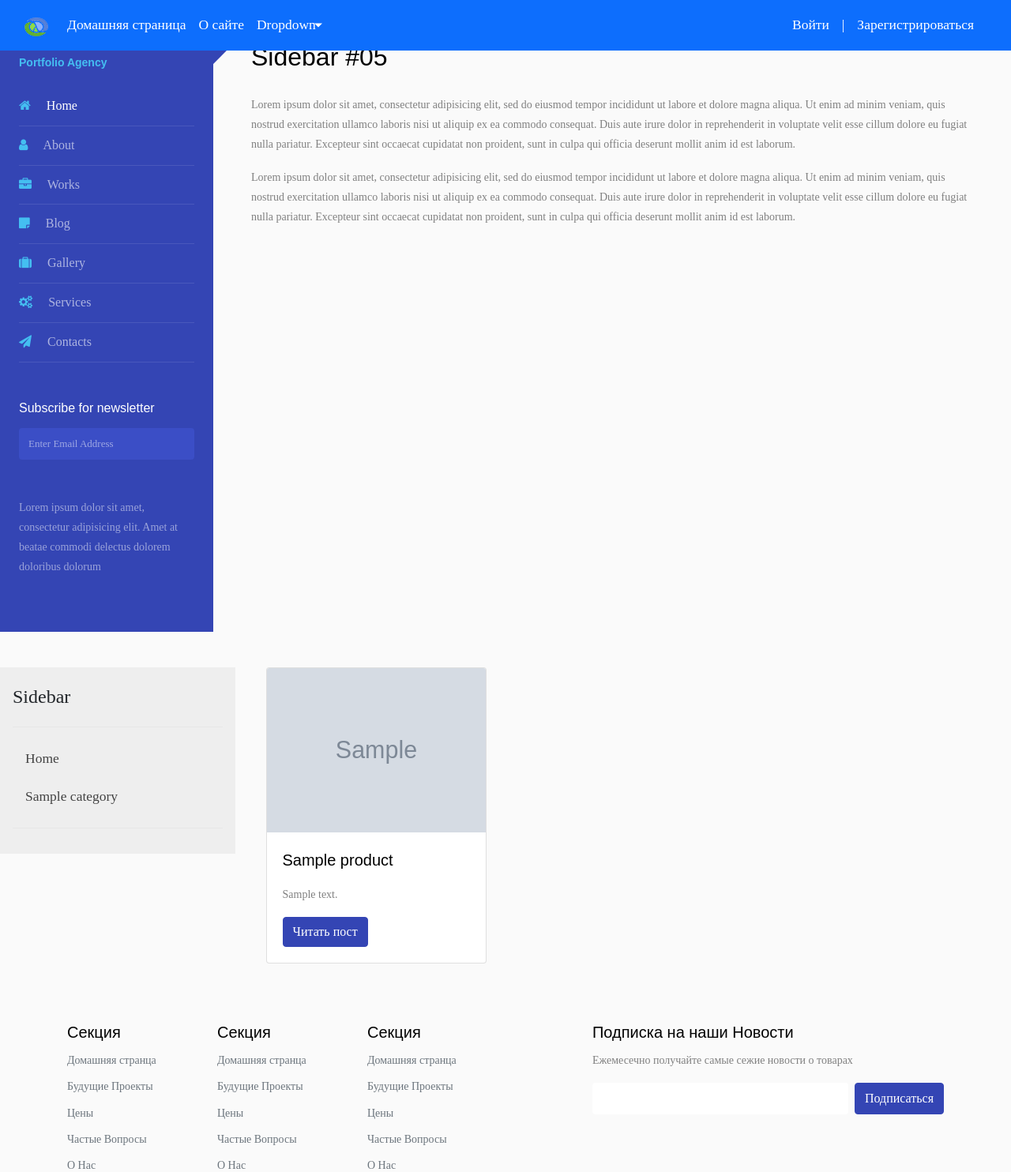
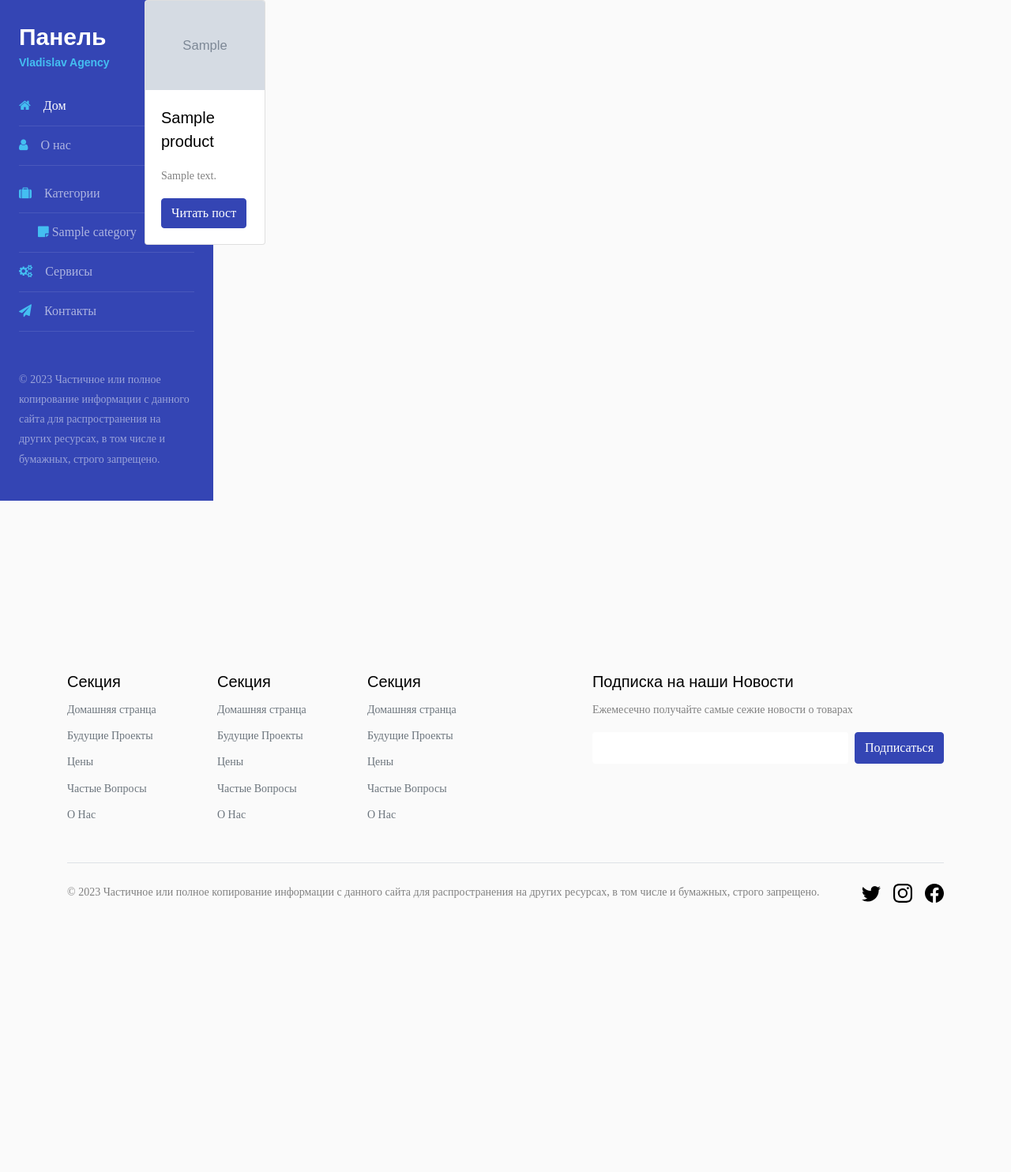
Before and after one commit to EgorKondratyev/site-shop-training, a Django app: page / in a window 1280 px wide. Shown: the top 1484 px of the page at 79% size. After the commit the page ends 1143 px from the top, so only its background shows below. Run offline with Django 4.2, Linux system fonts and the light colour scheme; tables that the repository leaves empty hold one stand-in row (values such as "Sample post"); grey boxes marked "Sample" are stand-in pictures; some libraries are stand-ins or nearby versions.

```diff
--- a/shop/home/templates/home/base.html
+++ b/shop/home/templates/home/base.html
@@ -25,75 +25,6 @@
 
 </head>
 <body>
-
-
-<div class="wrapper d-flex align-items-stretch">
-    <nav id="sidebar">
-        <div class="custom-menu">
-            <button type="button" id="sidebarCollapse" class="btn btn-primary">
-                <i class="fa fa-bars"></i>
-                <span class="sr-only">Toggle Menu</span>
-            </button>
-        </div>
-        <div class="p-4">
-            <h1><a href="index.html" class="logo">Portfolic <span>Portfolio Agency</span></a></h1>
-            <ul class="list-unstyled components mb-5">
-                <li class="active">
-                    <a href="#"><span class="fa fa-home mr-3"></span> Home</a>
-                </li>
-                <li>
-                    <a href="#"><span class="fa fa-user mr-3"></span> About</a>
-                </li>
-                <li>
-                    <a href="#"><span class="fa fa-briefcase mr-3"></span> Works</a>
-                </li>
-                <li>
-                    <a href="#"><span class="fa fa-sticky-note mr-3"></span> Blog</a>
-                </li>
-                <li>
-                    <a href="#"><span class="fa fa-suitcase mr-3"></span> Gallery</a>
-                </li>
-                <li>
-                    <a href="#"><span class="fa fa-cogs mr-3"></span> Services</a>
-                </li>
-                <li>
-                    <a href="#"><span class="fa fa-paper-plane mr-3"></span> Contacts</a>
-                </li>
-            </ul>
-
-            <div class="mb-5">
-                <h3 class="h6 mb-3">Subscribe for newsletter</h3>
-                <form action="#" class="subscribe-form">
-                    <div class="form-group d-flex">
-                        <div class="icon"><span class="icon-paper-plane"></span></div>
-                        <input type="text" class="form-control" placeholder="Enter Email Address">
-                    </div>
-                </form>
-            </div>
-
-            <div class="footer">
-                <p>Lorem ipsum dolor sit amet, consectetur adipisicing elit. Amet at beatae commodi delectus dolorem
-                    doloribus dolorum</p>
-            </div>
-
-        </div>
-    </nav>
-
-    <!-- Page Content  -->
-    <div id="content" class="p-4 p-md-5 pt-5">
-        <h2 class="mb-4">Sidebar #05</h2>
-        <p>Lorem ipsum dolor sit amet, consectetur adipisicing elit, sed do eiusmod tempor incididunt ut labore et
-            dolore magna aliqua. Ut enim ad minim veniam, quis nostrud exercitation ullamco laboris nisi ut aliquip ex
-            ea commodo consequat. Duis aute irure dolor in reprehenderit in voluptate velit esse cillum dolore eu fugiat
-            nulla pariatur. Excepteur sint occaecat cupidatat non proident, sunt in culpa qui officia deserunt mollit
-            anim id est laborum.</p>
-        <p>Lorem ipsum dolor sit amet, consectetur adipisicing elit, sed do eiusmod tempor incididunt ut labore et
-            dolore magna aliqua. Ut enim ad minim veniam, quis nostrud exercitation ullamco laboris nisi ut aliquip ex
-            ea commodo consequat. Duis aute irure dolor in reprehenderit in voluptate velit esse cillum dolore eu fugiat
-            nulla pariatur. Excepteur sint occaecat cupidatat non proident, sunt in culpa qui officia deserunt mollit
-            anim id est laborum.</p>
-    </div>
-</div>
 
 
 <!-- Preloader -->
@@ -127,7 +58,7 @@
 
 
 <!-- Header -->
-<header>
+<!--<header>
     <nav class="navbar navbar-expand-lg bg-body-tertiary fixed-top">
         <div class="container-fluid">
             <a class="navbar-brand" href="{% url 'home' %}">
@@ -169,52 +100,85 @@
             </div>
         </div>
     </nav>
-</header>
+</header>-->
 <!-- End Header -->
 
 
 <!-- Content -->
 <section>
-    <div class="row content">
+    <div class="wrapper d-flex align-items-stretch">
+        <div class="row">
             <!-- Left Sidebar -->
-        <div class="col-lg-3 col-md-3 col-sm-3 mt-4">
-            <div class="d-flex flex-column flex-shrink-0 p-3 sidebar-container">
-                <a href="{% url 'home' %}"
-                   class="d-flex align-items-center mb-3 mb-md-0 me-md-auto link-dark text-decoration-none">
-                    <span class="fs-4">Sidebar</span>
-                </a>
-                <hr>
-                <ul class="nav nav-pills flex-column mb-auto">
-                    <li class="nav-item">
-                        <a href="{% url 'home' %}" class="nav-link sidebar-link" aria-current="page">
-                            Home
-                        </a>
-                    </li>
+            <div class="col-lg-3 col-md-3 col-sm-3">
+                <nav id="sidebar">
+                    <div class="custom-menu">
+                        <button type="button" id="sidebarCollapse" class="btn btn-primary">
+                            <i class="fa fa-bars"></i>
+                            <span class="sr-only">Toggle Menu</span>
+                        </button>
+                    </div>
+                    <div class="p-4">
+                        <h1><a href="index.html" class="logo">Панель<span>Vladislav Agency</span></a></h1>
+                        <ul class="list-unstyled components mb-5">
+                            {% if category_selected == 0 %}
+                            <li class="active"><a href="{% url 'home' %}"><span class="fa fa-home mr-3"></span>Дом
+                            </a></li>
+                            {% else %}
+                            <li><a href="{% url 'home' %}"><span class="fa fa-home mr-3"></span>Дом
+                            </a></li>
+                            {% endif %}
+                            <li><a href="{% url 'about' %}"><span class="fa fa-user mr-3"></span>О нас</a></li>
+
+
+                            <li><a><span class="fa fa-suitcase mr-3 mt-3"></span>Категории</a></li>
                             {% for category in categories %}
-                    <li class="nav-item">
-                        <a href="{{ category.get_absolute_url }}" class="nav-link sidebar-link" aria-current="page">
-                            {{ category.title }}
-                        </a>
-                    </li>
+                            {% if category_selected == category.id %}
+                            <li class="active"><a href="{{ category.get_absolute_url }}"><span
+                                    class="fa fa-sticky-note ml-4"></span>
+                                {{ category.title }}</a></li>
+                            {% else %}
+                            <li><a href="{{ category.get_absolute_url }}"><span class="fa fa-sticky-note ml-4"></span>
+                                {{ category.title }}</a></li>
+                            {% endif %}
                             {% endfor %}
+
+
+                            <li><a href="#"><span class="fa fa-cogs mr-3"></span>Сервисы</a></li>
+                            <li><a href="#"><span class="fa fa-paper-plane mr-3"></span>Контакты</a></li>
+
+                            <!--<li><a href="#"><span class="fa fa-briefcase mr-3"></span>Works</a></li>
+                            <li><a href="#"><span class="fa fa-suitcase mr-3"></span>Gallery</a></li>-->
                             {% if request.user.is_authenticated %}
-                    <li class="nav-item">
-                        <a href="{{ cart.get_absolute_url }}" class="nav-link sidebar-link" aria-current="page">
-                            Корзина
-                        </a>
-                    </li>
+                            {% if category_selected == 'cart' %}
+                            <li class="active"><a href="{{ cart.get_absolute_url }}"><span
+                                    class="fa fa-shopping-cart mr-3"></span>Корзина
+                            </a></li>
+                            {% else %}
+                            <li><a href="{{ cart.get_absolute_url }}"><span
+                                    class="fa fa-shopping-cart mr-3"></span>Корзина
+                            </a></li>
+                            {% endif %}
                             {% endif %}
                         </ul>
-                <hr>
+
+                        <div class="footer">
+                            <p>&copy; 2023 Частичное или полное копирование информации с данного сайта для
+                                распространения на других
+                                ресурсах, в том числе и бумажных, строго запрещено.</p>
                         </div>
+
+                    </div>
+                </nav>
             </div>
             <!-- End Left Sidebar -->
 
 
             <!-- Content Block -->
             <div class="col-lg-9 col-md-9 col-sm-9">
+                <div id="content" class="">
                     <div class="row">
                         {% block content %} {% endblock %}
+                    </div>
                 </div>
             </div>
             <!-- End Content Block -->
@@ -223,6 +187,9 @@
             <!-- Pagination -->
             {% include './inc/_pagination.html' %}
             <!-- End Pagination -->
+        </div>
+        <!-- Page Content  -->
+
     </div>
 </section>
 <!-- End Content -->
--- a/shop/home/templates/home/home.html
+++ b/shop/home/templates/home/home.html
@@ -2,7 +2,7 @@
 
 {% block content %}
 {% for product in products %}
-<div class="col-lg-4 col-md-6 col-sm-12 p-4">
+<div class="col-lg-4 col-md-6 col-sm-12">
     <div class="card">
         {% if product.photo %}
         <img class="card-img-top" alt="..." src="{{ product.photo.photo.url }}">
```
Also changed, not shown: shop/log.txt (+51 -0 lines). Lines whose indentation alone changed are shown as unchanged.
